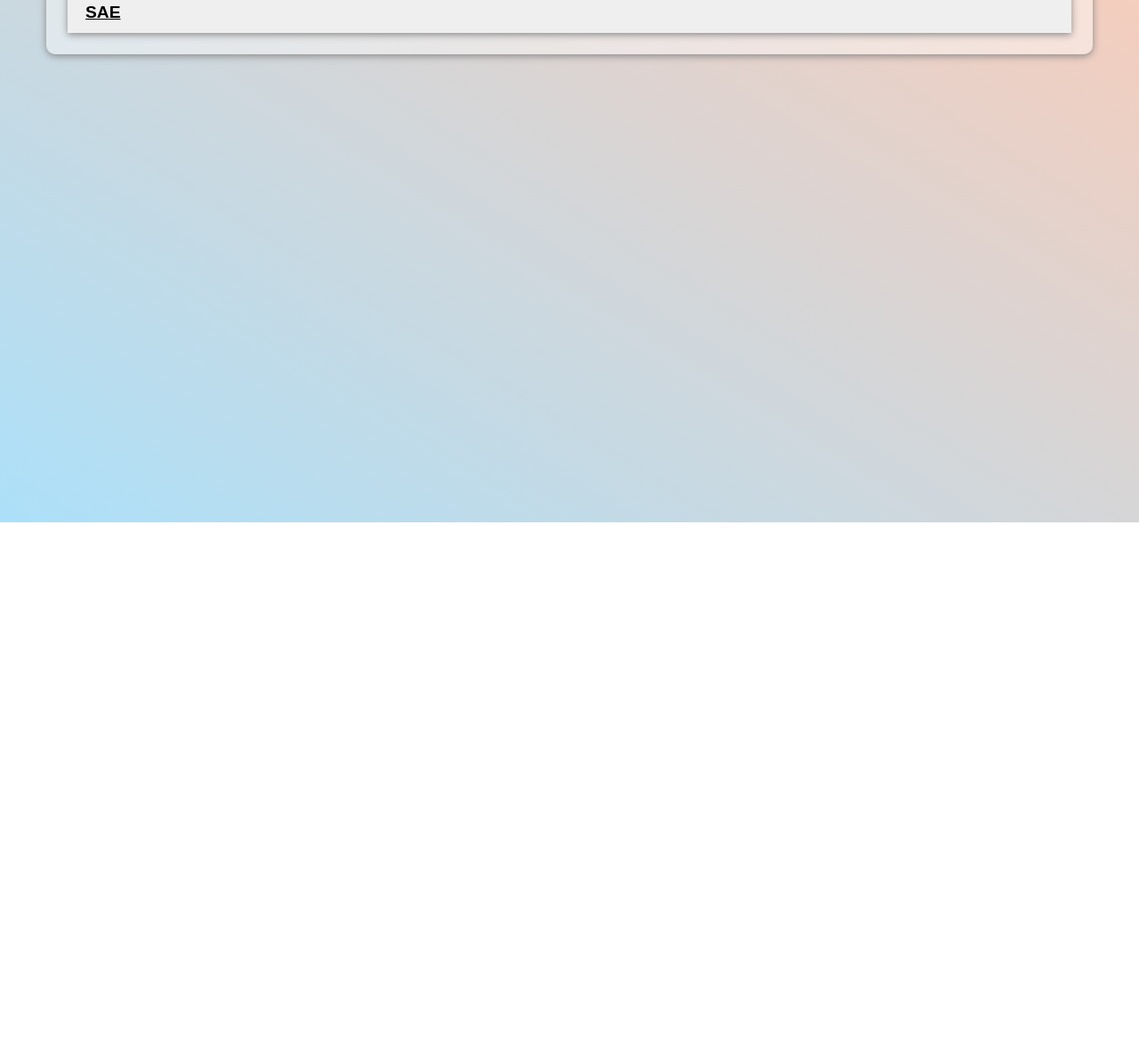
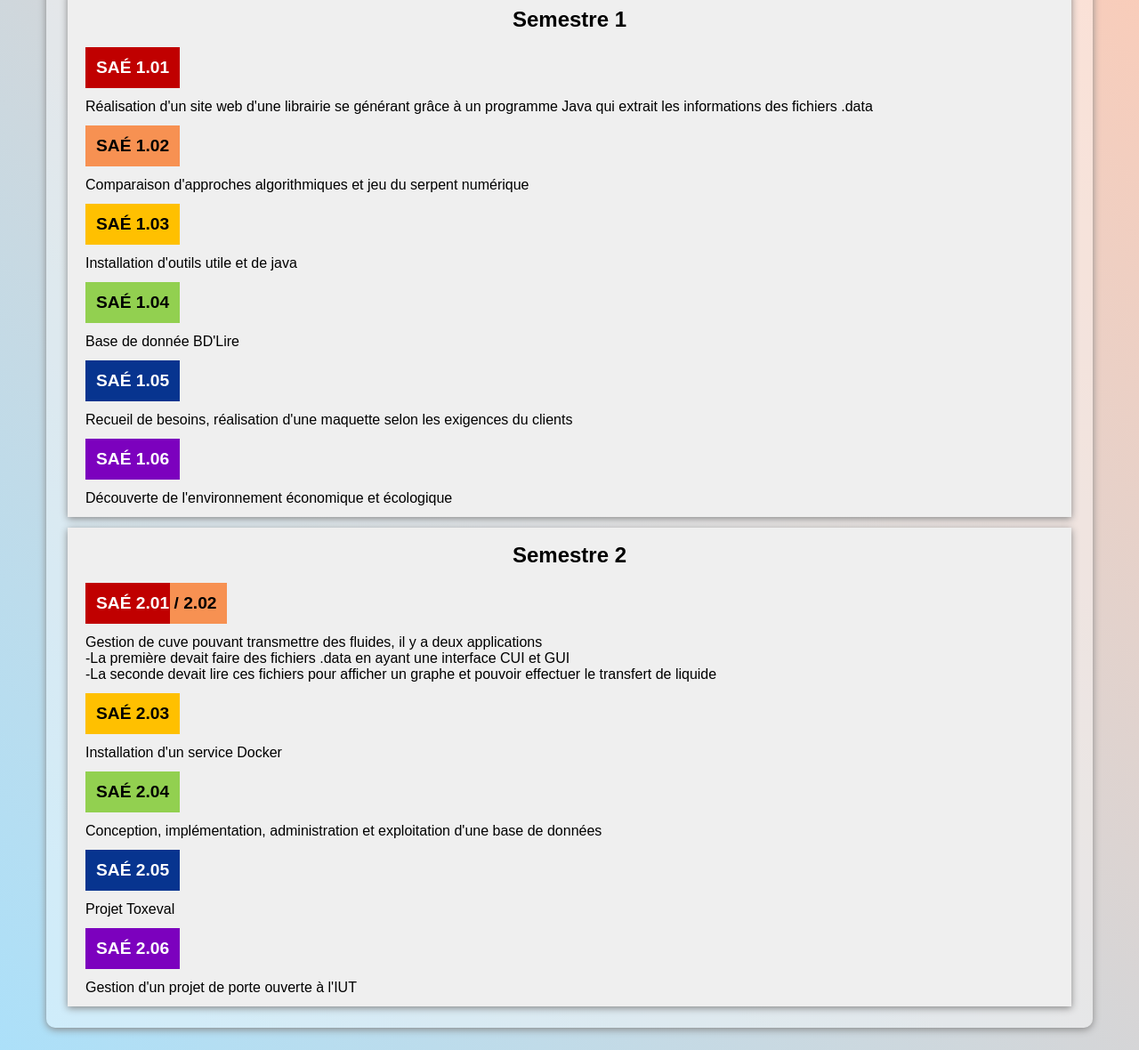
Before and after one commit to AymericLeber/Portfolio-IUT, a plain HTML site: page projet.html in a window 1280 px wide. Shown: the part 213-1393 px from the top of the page at 89% size. Before the commit the page ends 800 px from the top, so only its background shows below. Drawn offline with Linux system fonts and the light colour scheme.

Commit message:
Projet intitulé add

```diff
--- a/projet.html
+++ b/projet.html
@@ -30,8 +30,72 @@
             <h1 id="h1Pr">Projets</h1>
 
             <div class="box">
-                <h3>SAE</h3>
+                <h2>Semestre 1</h2>
+
+				<h3 class="h3C1">SAÉ 1.01 </h3>
+				<p>
+					Réalisation d'un site web d'une librairie se générant grâce à un programme Java qui extrait les informations des fichiers .data
+				</p>
+
+				<h3 class="h3C2">SAÉ 1.02 </h3>
+				<p>
+					Comparaison d'approches algorithmiques et jeu du serpent numérique
+				</p>
+
+
+				<h3 class="h3C3">SAÉ 1.03 </h3>
+				<p>
+					Installation d'outils utile et de java
+				</p>
+
+				<h3 class="h3C4">SAÉ 1.04 </h3>
+				<p>
+					Base de donnée BD'Lire
+				</p>
+
+				<h3 class="h3C5">SAÉ 1.05 </h3>
+				<p>
+					Recueil de besoins, réalisation d'une maquette selon les exigences du clients
+				</p>
+
+				<h3 class="h3C6">SAÉ 1.06 </h3>
+				<p>
+					Découverte de l'environnement économique et écologique
+				</p>
             </div>
+
+			<div class="box">
+				<h2>Semestre 2</h2>
+
+				<h3 class="h3C1C2">SAÉ 2.01 <span style="color: black;">/ 2.02</span> </h3>
+				<p>
+					Gestion de cuve pouvant transmettre des fluides, il y a deux applications <br/>
+					-La première devait faire des fichiers .data en ayant une interface CUI et GUI <br/>
+					-La seconde devait lire ces fichiers pour afficher un graphe et pouvoir effectuer le transfert de liquide
+				</p>
+
+
+				<h3 class="h3C3">SAÉ 2.03 </h3>
+				<p>
+					Installation d'un service Docker
+				</p>
+
+				<h3 class="h3C4">SAÉ 2.04 </h3>
+				<p>
+					Conception, implémentation, administration et exploitation d'une base de données
+				</p>
+
+				<h3 class="h3C5">SAÉ 2.05 </h3>
+				<p>
+					Projet Toxeval
+				</p>
+
+				<h3 class="h3C6">SAÉ 2.06 </h3>
+				<p>
+					Gestion d'un projet de porte ouverte à l'IUT
+
+				</p>
+			</div>
         </div>
     </body>
 </html>
--- a/style.css
+++ b/style.css
@@ -68,7 +68,13 @@ h2
     font-size  : x-large;
 }
 
-h3 { font-size : 120%; text-decoration: underline;  }
+h3
+{
+	font-size 		: 120%;
+	margin			: 12px 0px;
+	padding 		: 12px;
+	width			: fit-content;
+}
 
 header
 {
@@ -79,14 +85,22 @@ header
     justify-content  : center;
 }
 
-#h1Ac     { background-color: #a7d5fa;                 }
-#h1Pr     { background-color: #3c80a0; color : white }
-#h1C1     { background-color: #C00000; color : white }
-#h1C2     { background-color: #F79152;                 }
-#h1C3     { background-color: #FFC000;                 }
-#h1C4     { background-color: #92D050;                 }
-#h1C5     { background-color: #07348F; color : white }
-#h1C6     { background-color: #7C01BE; color : white }
+#h1Ac	{ background-color: #a7d5fa;                 }
+#h1Pr	{ background-color: #3c80a0; color : white }
+#h1C1	{ background-color: #C00000; color : white }
+#h1C2	{ background-color: #F79152;                 }
+#h1C3	{ background-color: #FFC000;                 }
+#h1C4	{ background-color: #92D050;                 }
+#h1C5	{ background-color: #07348F; color : white }
+#h1C6	{ background-color: #7C01BE; color : white }
+
+.h3C1 	{ background-color: #C00000; color : white	; }
+.h3C2 	{ background-color: #F79152;					; }
+.h3C3 	{ background-color: #FFC000;					; }
+.h3C4 	{ background-color: #92D050;					; }
+.h3C5 	{ background-color: #07348F; color : white 	; }
+.h3C6 	{ background-color: #7C01BE; color : white 	; }
+.h3C1C2	{ background: linear-gradient(90deg, #C00000 60%, #F79152 40%); color : white;}
 
 .desac {color : #808080;}
 
```
